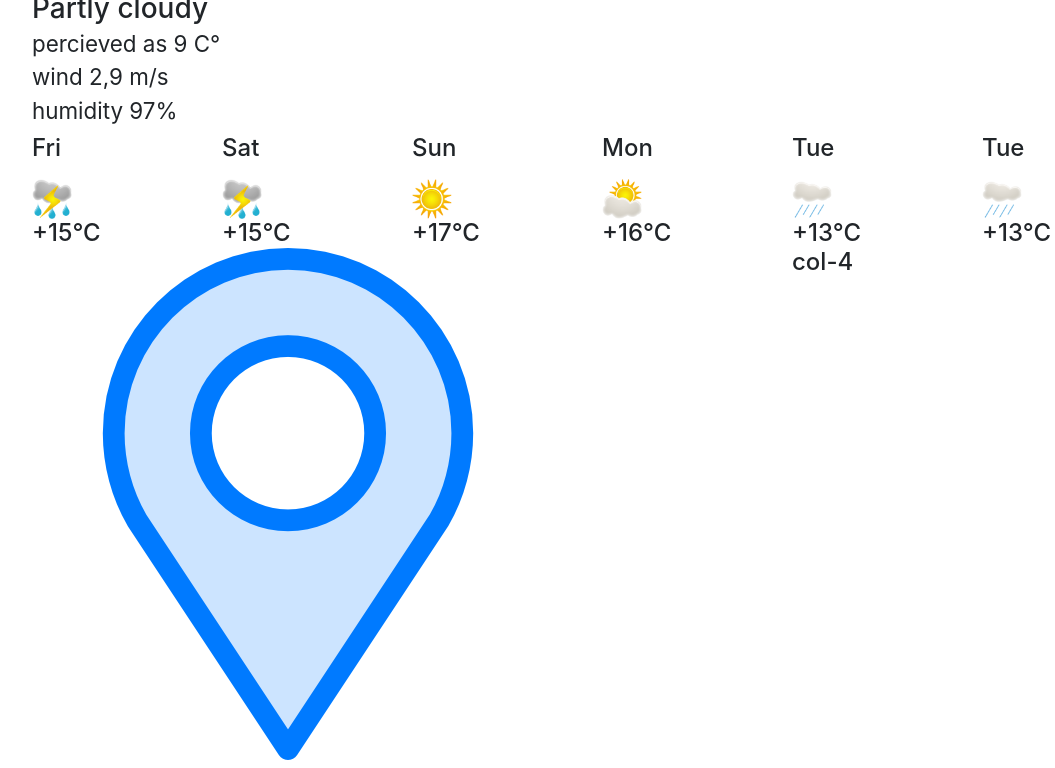
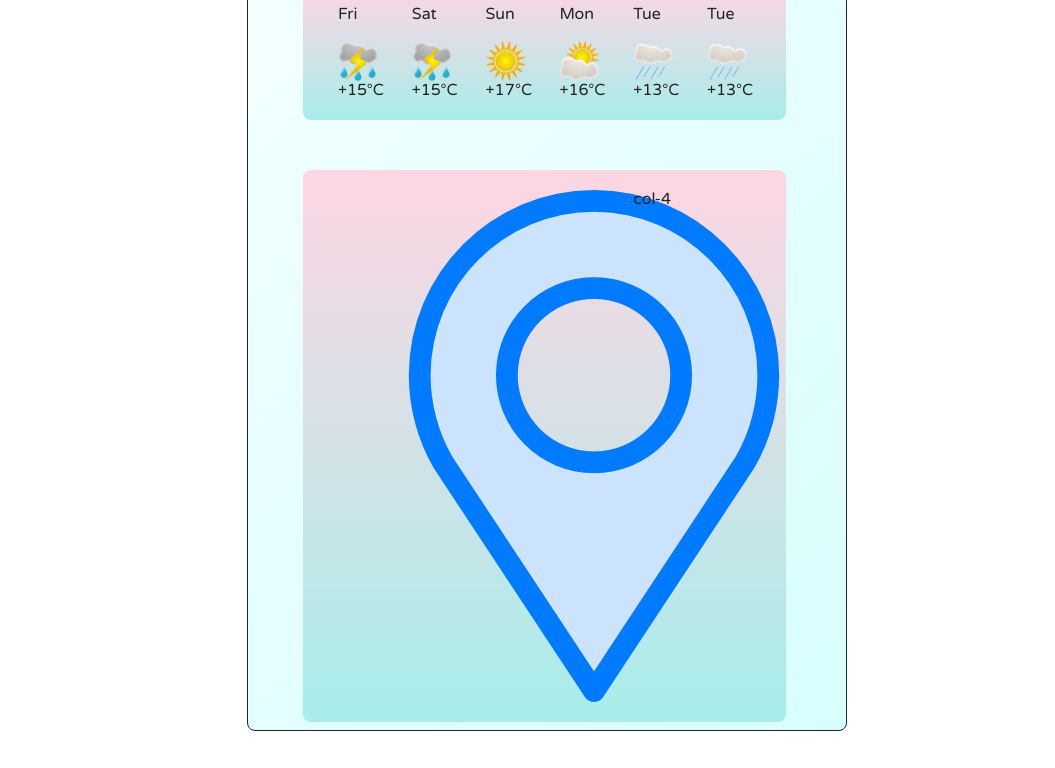
Before and after one commit to MeStessa/AppWeather, a website built with Parcel: page index.html in a window 1280 px wide. Shown: the part 644-1412 px from the top of the page, without its empty margins (53-1108 px from the left). Built offline with nearby package versions, Linux system fonts and the light colour scheme.

Commit message:
Corrected CSS link in HTML file

```diff
--- a/index.html
+++ b/index.html
@@ -9,13 +9,12 @@
     />
     <title>Parcel Sandbox</title>
     <meta charset="UTF-8" />
-    <link href="src/styles.css" />
+  <link rel="stylesheet" href="src/styles.css">
     <link
       href="https://fonts.googleapis.com/css2?family=Varela+Round&display=swap"
       rel="stylesheet"
     />
-    <script src="https://unpkg.com/axios/dist/axios.min.js"></script>
-  </head>
+    <script src="https://unpkg.com/axios/dist/axios.min.js"></script> </head>
   <body>
     <div class="container">
       <form id="search-form">
```
